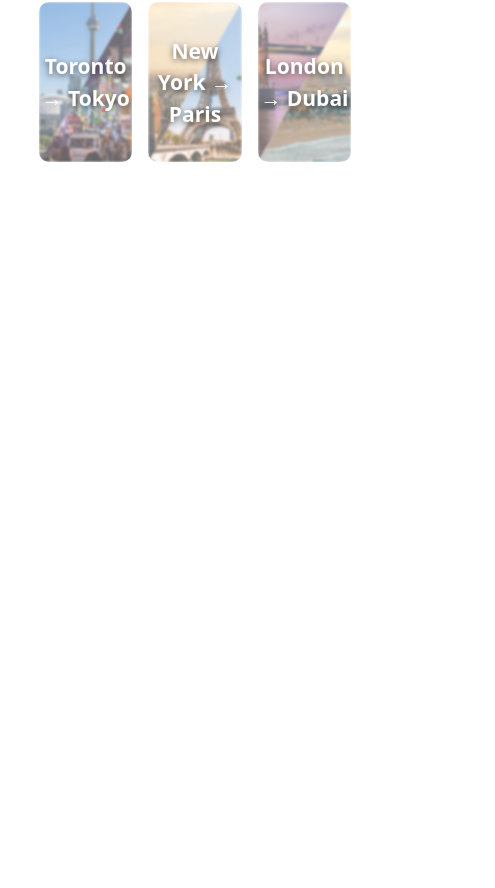
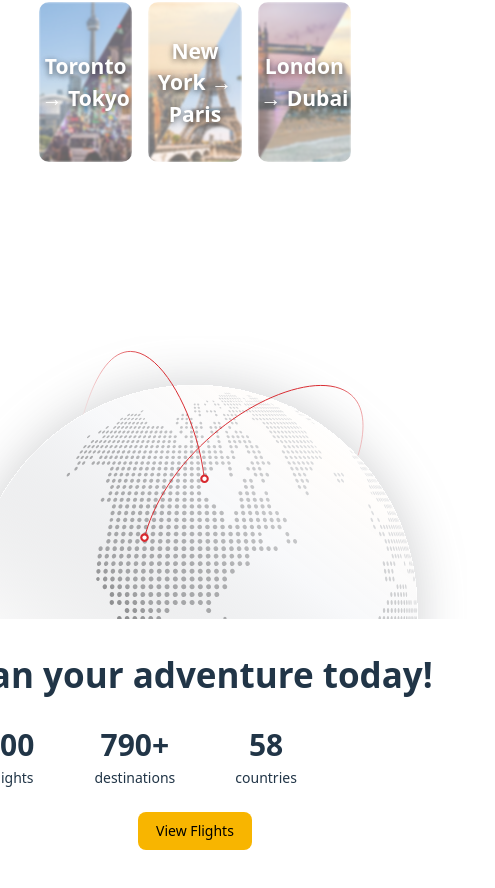
Before and after one commit to Faruk-Genc/CP317D-Group-18-Airline-Flight-Reservation-System, a React (Vite) app in the folder frontend/: page / in a window 390 px wide. Shown: the part 774-1662 px from the top of the page, 495 px wide, since content can reach past the window. Before the commit the page ends 1304 px from the top, so only its background shows below. Built offline with nearby package versions, Linux system fonts and the light colour scheme.

Commit message:
Added new component to heropage

```diff
--- a/frontend/src/components/FeaturedFlights/FeaturedFlights.jsx
+++ b/frontend/src/components/FeaturedFlights/FeaturedFlights.jsx
@@ -1,5 +1,6 @@
 import FeaturedFlightCard from "./FeaturedFlightCard";
 import "./FeaturedFlights.css";
+import heroImage from "../../assets/svg-art/world-map.svg";
 
 export default function FeaturedFlights() {
   const popularFlights = [
--- /dev/null
+++ b/frontend/src/components/HeroComponents/HeroMessage.css
@@ -0,0 +1,86 @@
+.hero-call {
+  font-weight: bolder;
+  padding-bottom: 20px;
+  margin-left: -150px;
+  font-size: 40px;
+  white-space: nowrap;
+  overflow: visible;
+  transition: all 0.5s ease;
+}
+.hero-message {
+  padding-top: 150px;
+  width: 80%;
+  margin: auto;
+  display: flex;
+  justify-content: space-between;
+  align-items: center;
+  transition: all 0.5s ease;
+}
+
+.hero-art {
+  width: 60vw;
+  min-width: 600px;
+  margin-left: -100px;
+  transition: all 0.5s ease;
+}
+
+.hero-heading-wrapper {
+  display: flex;
+  margin-right: 50px;
+  gap: 60px;
+  align-items: center;
+  transition: all 0.5s ease;
+}
+
+.hero-heading {
+  font-weight: bold;
+  font-size: 30px;
+  transition: all 0.5s ease;
+}
+
+.hero-subheading {
+  font-weight: normal;
+  font-size: 14px;
+  transition: all 0.5s ease;
+}
+
+.hero-button {
+  margin-top: 50px;
+  background-color: #f8b500;
+  margin-left: 115px;
+  font-size: 14px;
+  transition: all 0.5s ease;
+}
+
+@media (max-width: 1100px) {
+    .hero-call {
+        margin-left: 0;
+        margin-top: 30px;
+        font-size: 35px;
+        transition: all 0.5s ease;
+    }
+
+    .hero-message {
+        flex-direction: column;
+        align-items: center;
+        transition: all 0.5s ease;
+    }
+
+    .hero-art {
+        margin-left: 0;
+        width: 90%;
+        transition: all 0.5s ease;
+    }
+
+    .hero-text {
+        margin-right: 0;
+        text-align: center;
+        transition: all 0.5s ease;
+    }
+
+    .hero-button {
+        margin-left: 0;
+        margin-top: 1.5rem;
+        transition: all 0.5s ease;
+    }
+}
--- /dev/null
+++ b/frontend/src/components/HeroComponents/HeroMessage.jsx
@@ -0,0 +1,32 @@
+import React from "react";
+import "./HeroMessage.css";
+import heroImage from "../../assets/svg-art/world-map.svg"
+
+export default function HeroMessage() {
+  return (
+    <div className="hero-message">
+      <img className="hero-art" src={heroImage} alt="heroImage" />
+
+      <div className="hero-text">
+        <div className="hero-call">Plan your adventure today!</div>
+
+        <div className="hero-heading-wrapper">
+          <div className="hero-heading">
+            1,100
+            <div className="hero-subheading">daily flights</div>
+          </div>
+          <div className="hero-heading">
+            790+
+            <div className="hero-subheading">destinations</div>
+          </div>
+          <div className="hero-heading">
+            58
+            <div className="hero-subheading">countries</div>
+          </div>
+        </div>
+
+        <button className="hero-button">View Flights</button>
+      </div>
+    </div>
+  );
+}
--- a/frontend/src/components/Heropage.jsx
+++ b/frontend/src/components/Heropage.jsx
@@ -2,6 +2,7 @@ import "./Heropage.css";
 import FlightCard from './FlightCard/FlightCard';
 import TripOptions from './FlightCard/TripOptions';
 import FeaturedFlights from "./FeaturedFlights/FeaturedFlights";
+import HeroMessage from "./HeroComponents/HeroMessage";
 
 
 
@@ -29,7 +30,7 @@ export default function Heropage() {
             <img className="hero-splash" src={randomImage} alt="Hero" />
         </section>
         <FeaturedFlights />
-
+        <HeroMessage />
     </section>
 
 
--- a/frontend/src/index.css
+++ b/frontend/src/index.css
@@ -59,7 +59,7 @@ button:focus-visible {
     background-color: #ffffff;
   }
   a:hover {
-    color: #747bff;
+    color: #380875;
   }
   button {
     background-color: #f9f9f9;
```
Also changed, not shown: frontend/src/assets/svg-art/world-map.svg (added), 1 other file (tests, documents, lock files or other folders).
